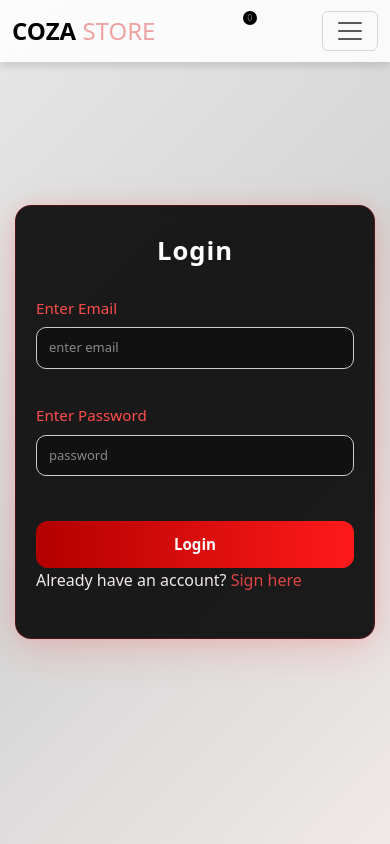
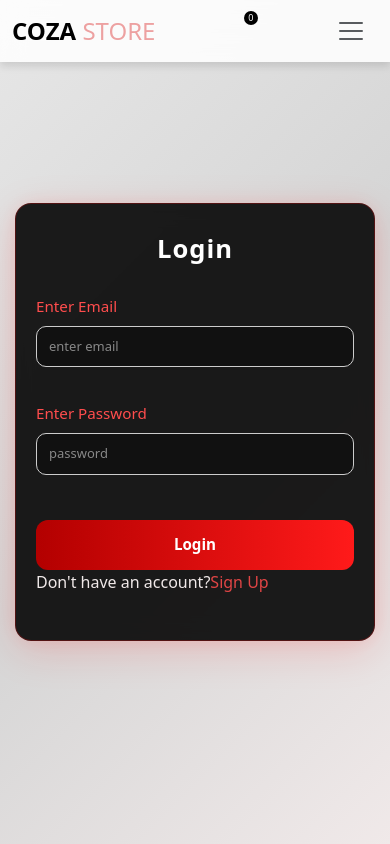
Before and after one commit to mosesbukenya1999-dot/Colabo-ecommerce-website-forever, a React (Vite) app in the folder frontend/: page /login in a window 390 px wide. Shown: the top 844 px of the page. Built offline with nearby package versions, Linux system fonts and the light colour scheme; no server answers.

Commit message:
new cart api

```diff
--- a/frontend/src/components/Navbar/Navbar.css
+++ b/frontend/src/components/Navbar/Navbar.css
@@ -16,6 +16,10 @@
   box-shadow: 0px 4px 8px rgba(0,0,0,0.12);
 
   transition: all 0.4s ease;
+}
+
+.hamburger {
+  border: none;
 }
 
 /* SCROLL EFFECT */
--- a/frontend/src/components/Navbar/Navbar.jsx
+++ b/frontend/src/components/Navbar/Navbar.jsx
@@ -41,15 +41,16 @@ const AppNavbar = () => {
         </BSNavbar.Brand>
 
         {/* CART */}
-        <NavLink to="/cart" className="cart-container" onClick={closeMenu}>
+        <NavLink to="/cart" className="cart-container d-md-none" onClick={closeMenu}>
               <Cart className="nav-icon text-secondary" />
-              <p className="text-secondary">{getCartCount()}</p>
+              <p className="">{getCartCount()}</p>
         </NavLink>
 
         {/* TOGGLE */}
         <BSNavbar.Toggle
           aria-controls="main-nav"
           onClick={() => setExpanded(!expanded)}
+          className="hamburger"
         />
 
         <BSNavbar.Collapse id="main-nav">
--- a/frontend/src/context/ShopContext.jsx
+++ b/frontend/src/context/ShopContext.jsx
@@ -23,7 +23,7 @@ const ShopContextProvider = ({ children }) => {
 
     // Add product to cart (increment by quantity)
     // Add product to cart (safe, prevents doubling)
-const addToCart = (itemId, sizes) => {
+const addToCart = async(itemId, sizes) => {
     if (!sizes) return alert("Please select a size!");
 
     const cartData = structuredClone(cartItems);
@@ -39,7 +39,16 @@ const addToCart = (itemId, sizes) => {
         cartData[itemId][sizes]=1
     }
 
-    setCartItems(cartData)
+    setCartItems(cartData);
+
+    if (token) {
+        try {
+            const res = await axios.post(backendUrl+ "/api/cart/add", {itemId,sizes});
+            console.log(res.data);
+        } catch (error) {
+
+        }
+    }
 
 };
 
--- a/frontend/src/pages/CSS/login.css
+++ b/frontend/src/pages/CSS/login.css
@@ -6,6 +6,12 @@
     justify-content: center;
     background: linear-gradient(135deg, #e7e7e7, #d5d5d5, #f0e9e9);
     padding: 20px;
+}
+
+.btn-back-two {
+    border: none;
+    background: transparent;
+    margin-bottom: 20px;
 }
 
 /* Form Card */
@@ -97,6 +103,37 @@
     color: #e04545;
 }
 
+/* Button */
+.login-btn {
+    height: 50px;
+    display: flex;
+    align-items: center;
+    justify-content: center;
+}
+
+/* Spinner */
+.spinner {
+    width: 22px;
+    height: 22px;
+    border: 3px solid rgba(255, 255, 255, 0.3);
+    border-top: 3px solid white;
+    border-radius: 50%;
+    animation: spin 0.7s linear infinite;
+}
+
+/* Animation */
+@keyframes spin {
+    100% {
+        transform: rotate(360deg);
+    }
+}
+
+/* Disable button effect */
+.login-btn:disabled {
+    opacity: 0.8;
+    cursor: not-allowed;
+}
+
 /* Animation */
 @keyframes fadeIn {
     from {
--- a/frontend/src/pages/Login.jsx
+++ b/frontend/src/pages/Login.jsx
@@ -5,83 +5,92 @@ import { ShopContext } from '../context/ShopContext';
 
 const Login = () => {
 
+  const [currentState, setCurrentState] = useState("Login");
 
-  const [currentState,setCurrentState] = useState("Login");
+  const { backendUrl, navigate, token, setToken } = useContext(ShopContext)
 
-  const {backendUrl,navigate,token,setToken} = useContext(ShopContext)
+  const [name, setName] = useState("");
+  const [email, setEmail] = useState("");
+  const [password, setPassword] = useState("");
 
-  const [name,setName] = useState("");
-  const [email,setEmail] = useState("");
-  const [password,setPassword] = useState("");
+  const [loading, setLoading] = useState(false);
 
-  const onSubmitHandler = async (e)=>{
+  const onSubmitHandler = async (e) => {
     e.preventDefault();
 
     try {
 
+      setLoading(true);
+
       if (currentState === "Login") {
 
-        const res = await axios.post(backendUrl + "/api/users/login", {email,password});
+        const res = await axios.post(
+          backendUrl + "/api/users/login",
+          { email, password }
+        );
 
         if (res.data.success) {
           localStorage.setItem("token", res.data.token)
           setToken(res.data.token);
-        }else{
+        } else {
           alert(res.data.message)
         }
 
-      }else{
-        const res = await axios.post(backendUrl + "/api/users/register", {name,email,password});
+      } else {
+
+        const res = await axios.post(
+          backendUrl + "/api/users/register",
+          { name, email, password }
+        );
 
         if (res.data.success) {
           localStorage.setItem("token", res.data.token)
           setToken(res.data.token);
-        }else{
+        } else {
           alert(res.data.message)
         }
-
       }
 
     } catch (error) {
       console.log(error);
       alert(error.message)
+
+    } finally {
+      setLoading(false);
     }
   }
 
-  useEffect(()=>{
+  useEffect(() => {
     if (token) {
       navigate("/")
     }
-  },[token])
+  }, [token])
 
   return (
-    <form onSubmit={onSubmitHandler} className='real-form'>
+    <form onSubmit={onSubmitHandler} className='real-form flex-column'>
+
       <div className="form-container">
+
         <h2>{currentState}</h2>
 
         {
-          currentState==="Sign Up"?
+          currentState === "Sign Up" &&
           <div className="input-container">
             <p>Enter Name</p>
             <input
-            onChange={(e)=> setName(e.target.value)}
+              onChange={(e) => setName(e.target.value)}
               value={name}
               type="text"
               placeholder='username'
               autoComplete='username'
             />
           </div>
-          :
-          (
-            <></>
-          )
         }
-
 
         <div className="input-container">
           <p>Enter Email</p>
           <input
-            onChange={(e)=> setEmail(e.target.value)}
+            onChange={(e) => setEmail(e.target.value)}
             value={email}
             type="email"
             placeholder='enter email'
@@ -92,7 +101,7 @@ const Login = () => {
         <div className="input-container">
           <p>Enter Password</p>
           <input
-            onChange={(e)=> setPassword(e.target.value)}
+            onChange={(e) => setPassword(e.target.value)}
             value={password}
             type="password"
             placeholder='password'
@@ -100,18 +109,41 @@ const Login = () => {
           />
         </div>
 
-        <button type='submit' className="btn btn-danger">
-          {currentState}
+        <button
+          type='submit'
+          className="btn btn-danger login-btn"
+          disabled={loading}
+        >
+          {
+            loading
+              ? <div className="spinner"></div>
+              : currentState
+          }
         </button>
 
         {
-          currentState==="Sign Up"? <p className=' other-text'>Already have an account? <span onClick={()=>setCurrentState("Login")} style={{cursor:'pointer'}} className='inner-other-text'>Login here</span></p>
+          currentState === "Sign Up"
+            ?
+            <p className='other-text'>
+              Already have an account?
+              <span
+                onClick={() => setCurrentState("Login")}
+                className='inner-other-text'
+              >
+                Login here
+              </span>
+            </p>
             :
-          (
-            <p className=' other-text'>Already have an account? <span onClick={()=>setCurrentState("Sign Up")} style={{cursor:'pointer'}} className='inner-other-text'>Sign here</span></p>
-          )
+            <p className='other-text'>
+              Don't have an account?
+              <span
+                onClick={() => setCurrentState("Sign Up")}
+                className='inner-other-text'
+              >
+                Sign Up
+              </span>
+            </p>
         }
-
 
       </div>
     </form>
```
Lines whose indentation alone changed are shown as unchanged.
